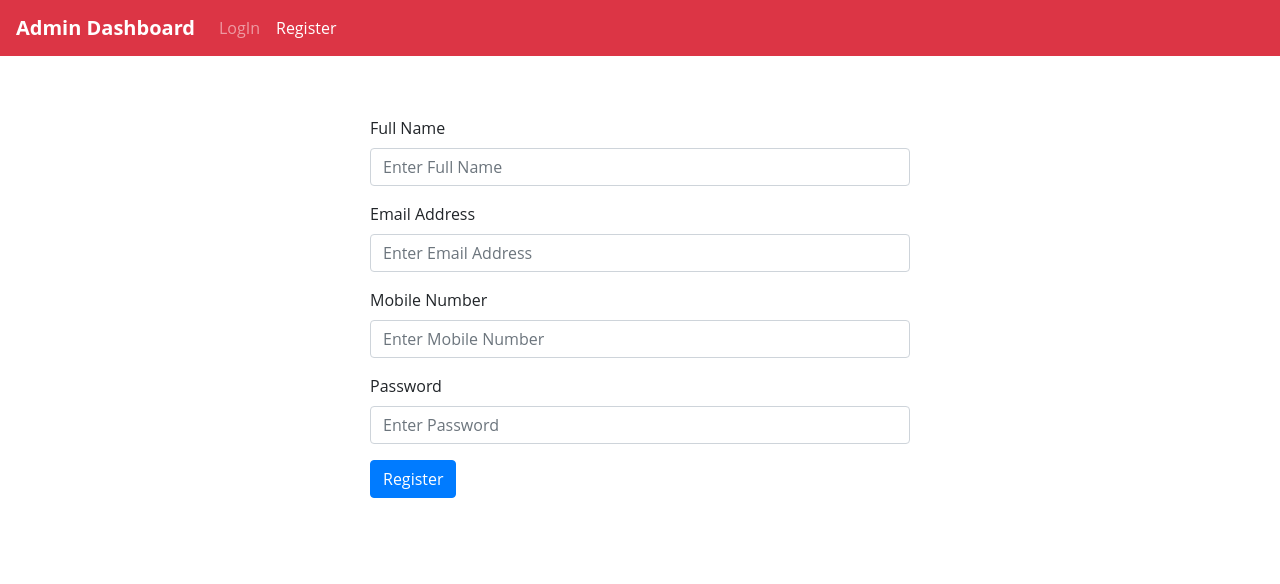
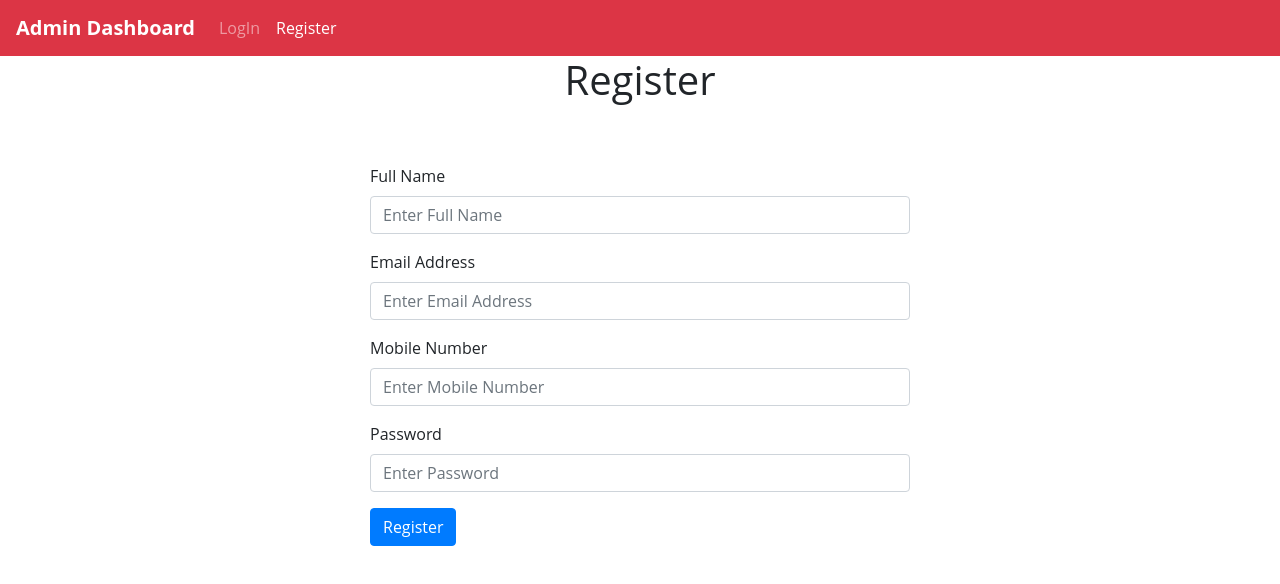
Before and after one commit to Aghazjunaid/React_Product_Dashboard, a React (Create React App) app: page /register in a window 1280 px wide. Shown: the top 584 px of the page. Built offline with nearby package versions, Linux system fonts and the light colour scheme.

Commit message:
misc update

```diff
--- a/src/components/addProduct.js
+++ b/src/components/addProduct.js
@@ -15,7 +15,6 @@ function AddProduct() {
 
     let productData = {name, description, price, currency}
     console.log(productData)
-    debugger
     let result = await fetch("http://localhost:8000/product",{
         method: 'POST',
         headers: {
@@ -25,7 +24,6 @@ function AddProduct() {
         body: JSON.stringify(productData)
 
     })
-    debugger
     result = await result.json();
     console.log("result",result)
     history.push("/")
--- a/src/components/login.js
+++ b/src/components/login.js
@@ -39,6 +39,7 @@ function Login() {
         <div>
         <Header />
         <Container>
+        <h1 className="text-center">Login</h1>
           <Row style={{ marginTop: "60px" }}>
             <Col md={{ span: 6, offset: 3 }}>
               <Form onSubmit={login}>
--- a/src/components/productList.js
+++ b/src/components/productList.js
@@ -17,11 +17,9 @@ function ProductList() {
   }
 
   async function deleteData(_id) {
-    debugger
     let result = await fetch(`http://localhost:8000/product/${_id}`, {
       method: "DELETE",
     });
-    debugger
     result = await result.json();
     console.log("result", result);
     getData()
--- a/src/components/register.js
+++ b/src/components/register.js
@@ -40,6 +40,7 @@ function Register() {
     <div>
       <Header />
       <Container>
+      <h1 className="text-center">Register</h1>
         <Row style={{ marginTop: "60px" }}>
           <Col md={{ span: 6, offset: 3 }}>
             <Form onSubmit={register}>
--- a/src/components/searchProduct.js
+++ b/src/components/searchProduct.js
@@ -8,7 +8,6 @@ function SearchProduct() {
   async function search(key) {
 
     let result = await fetch("http://localhost:8000/productsearch/" + key);
-    debugger;
     result = await result.json();
     setData(result.data);
     console.log("result", result.data);
--- a/src/components/updateProduct.js
+++ b/src/components/updateProduct.js
@@ -21,14 +21,12 @@ function UpdateProduct(props) {
     result = await result.json();
     setData(result.data[0]);
     console.log(result.data[0])
-    debugger
   }, []);
   async function updateProduct(e){
     e.preventDefault();
 
     let productData = {name, description, price, currency}
     console.log(productData)
-    debugger
     let result = await fetch("http://localhost:8000/product/"+props.match.params.id,{
         method: 'PUT',
         headers: {
@@ -37,7 +35,6 @@ function UpdateProduct(props) {
         },
         body: JSON.stringify(productData)
     })
-    debugger
     result = await result.json();
     console.log("result",result)
     history.push("/")
```
